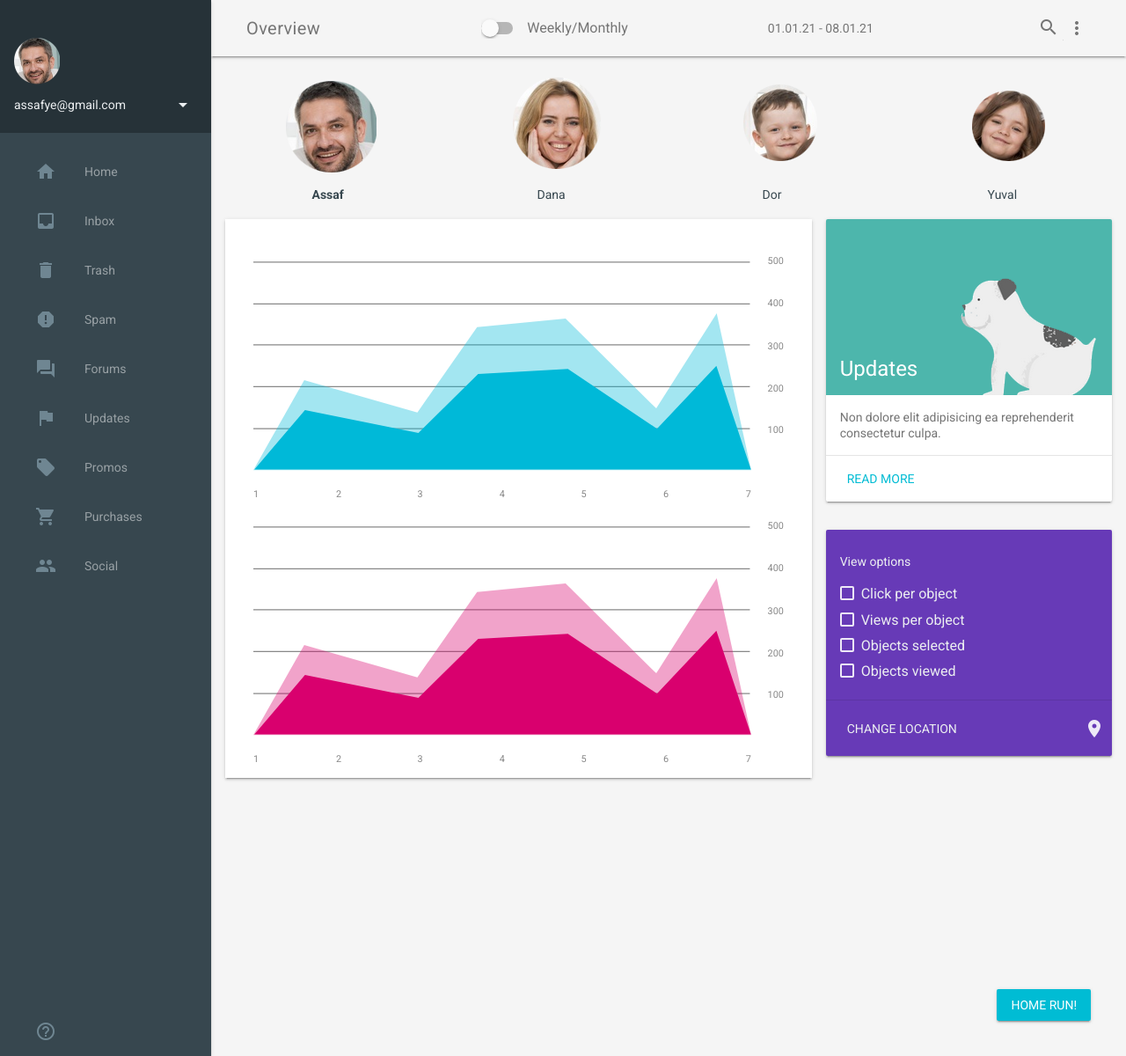
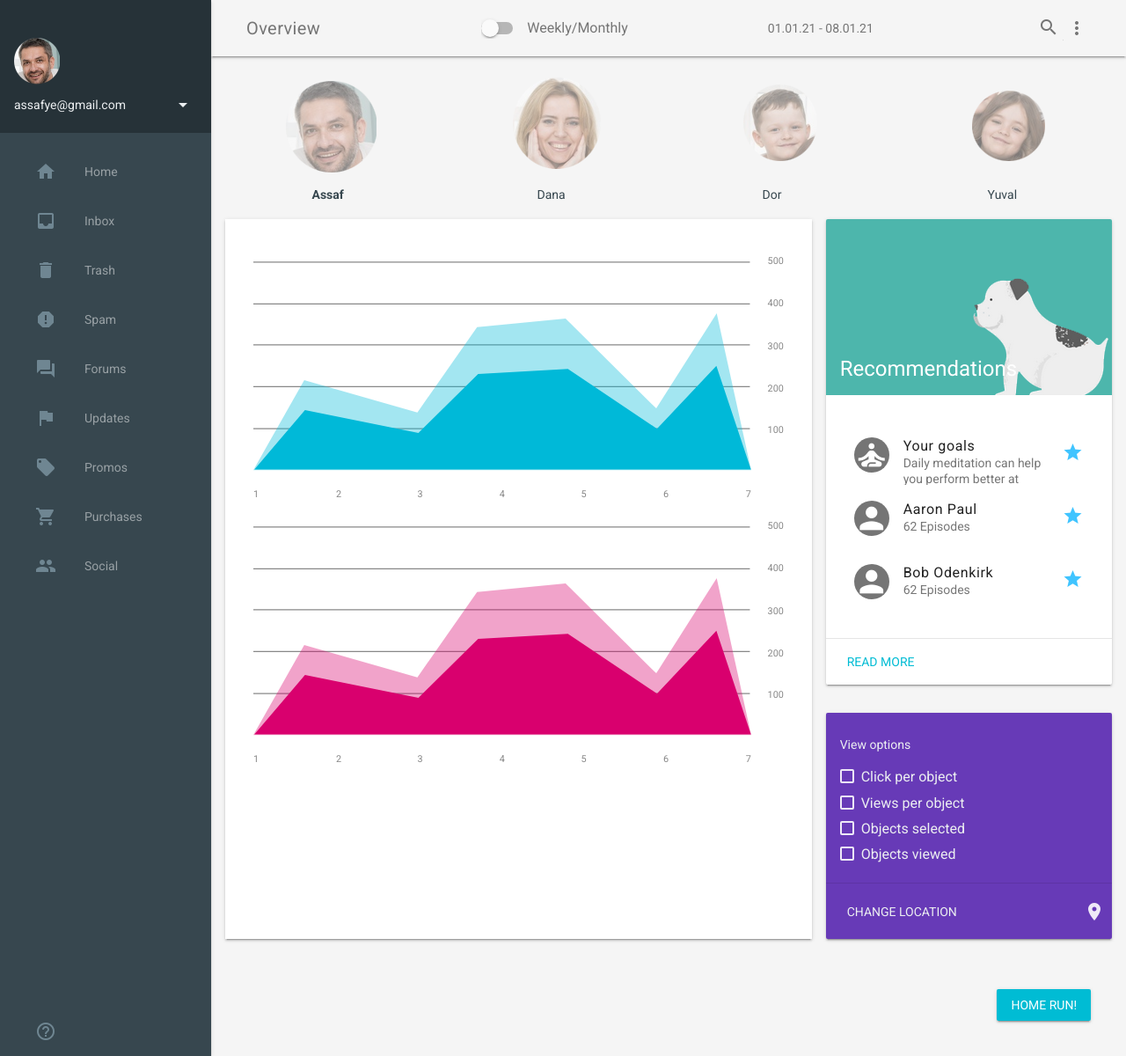
Before and after one commit to Eregnir/HomeRun, a Flask app: page /a in a window 1280 px wide. Shown: the whole page at 88% size. Run offline with Flask 2, Linux system fonts and the light colour scheme.

Commit message:
changes dashboardgit

```diff
--- a/static/css/styles.css
+++ b/static/css/styles.css
@@ -179,7 +179,7 @@ _:-ms-input-placeholder, :root .demo-graph {
 .demo-updates .mdl-card__title {
   min-height: 200px;
   background-image: url('../images/dog.png');
-  background-position: 90% 100%;
+  background-position: 98% 100%;
   background-repeat: no-repeat;
 }
 .demo-cards .mdl-card__actions a {
@@ -224,6 +224,7 @@ _:-ms-input-placeholder, :root .demo-graph {
 
 .head-profile img {
 	height: auto;
+  opacity: 50%;
 }
 
 .profile-text {
--- a/templates/pages/dashboard.html
+++ b/templates/pages/dashboard.html
@@ -167,10 +167,41 @@
           <div class="demo-cards mdl-cell mdl-cell--4-col mdl-cell--8-col-tablet mdl-grid mdl-grid--no-spacing">
             <div class="demo-updates mdl-card mdl-shadow--2dp mdl-cell mdl-cell--4-col mdl-cell--4-col-tablet mdl-cell--12-col-desktop">
               <div class="mdl-card__title mdl-card--expand mdl-color--teal-300">
-                <h2 class="mdl-card__title-text">Updates</h2>
+                <h2 class="mdl-card__title-text">Recommendations</h2>
               </div>
               <div class="mdl-card__supporting-text mdl-color-text--grey-600">
-                Non dolore elit adipisicing ea reprehenderit consectetur culpa.
+                <ul class="demo-list-two mdl-list">
+                  <li class="mdl-list__item mdl-list__item--two-line">
+                    <span class="mdl-list__item-primary-content">
+                      <i class="material-icons mdl-list__item-avatar">self_improvement</i>
+                      <span>Your goals</span>
+                      <span class="mdl-list__item-sub-title">Daily meditation can help you perform better at work</span>
+                    </span>
+                    <span class="mdl-list__item-secondary-content">
+                      <a class="mdl-list__item-secondary-action" href="#"><i class="material-icons">star</i></a>
+                    </span>
+                  </li>
+                  <li class="mdl-list__item mdl-list__item--two-line">
+                    <span class="mdl-list__item-primary-content">
+                      <i class="material-icons mdl-list__item-avatar">person</i>
+                      <span>Aaron Paul</span>
+                      <span class="mdl-list__item-sub-title">62 Episodes</span>
+                    </span>
+                    <span class="mdl-list__item-secondary-content">
+                      <a class="mdl-list__item-secondary-action" href="#"><i class="material-icons">star</i></a>
+                    </span>
+                  </li>
+                  <li class="mdl-list__item mdl-list__item--two-line">
+                    <span class="mdl-list__item-primary-content">
+                      <i class="material-icons mdl-list__item-avatar">person</i>
+                      <span>Bob Odenkirk</span>
+                      <span class="mdl-list__item-sub-title">62 Episodes</span>
+                    </span>
+                    <span class="mdl-list__item-secondary-content">
+                      <a class="mdl-list__item-secondary-action" href="#"><i class="material-icons">star</i></a>
+                    </span>
+                  </li>
+                </ul>
               </div>
               <div class="mdl-card__actions mdl-card--border">
                 <a href="#" class="mdl-button mdl-js-button mdl-js-ripple-effect">Read More</a>
```
Also changed, not shown: static/images/s-kid1.png (added), static/images/s-kid2.png (added), static/images/s-mom.png (added).
